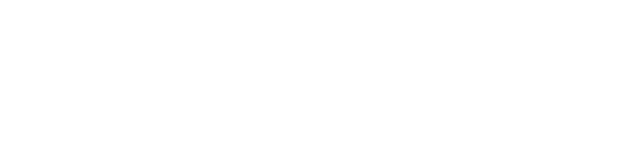
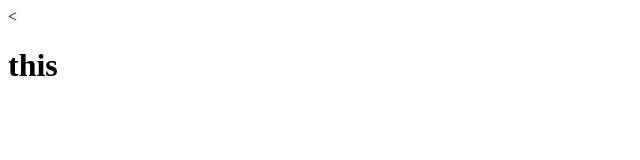
Before and after one commit to MachiavelliKen/git-one, a plain HTML site: page index.html in a window 1280 px wide. Shown: the whole page, without its empty margins (0-640 px from the left). Drawn offline with Linux system fonts and the light colour scheme.

Commit message:
added h1

```diff
--- a/index.html
+++ b/index.html
@@ -5,6 +5,6 @@
     <title>whoooo</title>
   </head>
   <body>
-
+    <<h1>this</h1>
   </body>
 </html>
```
